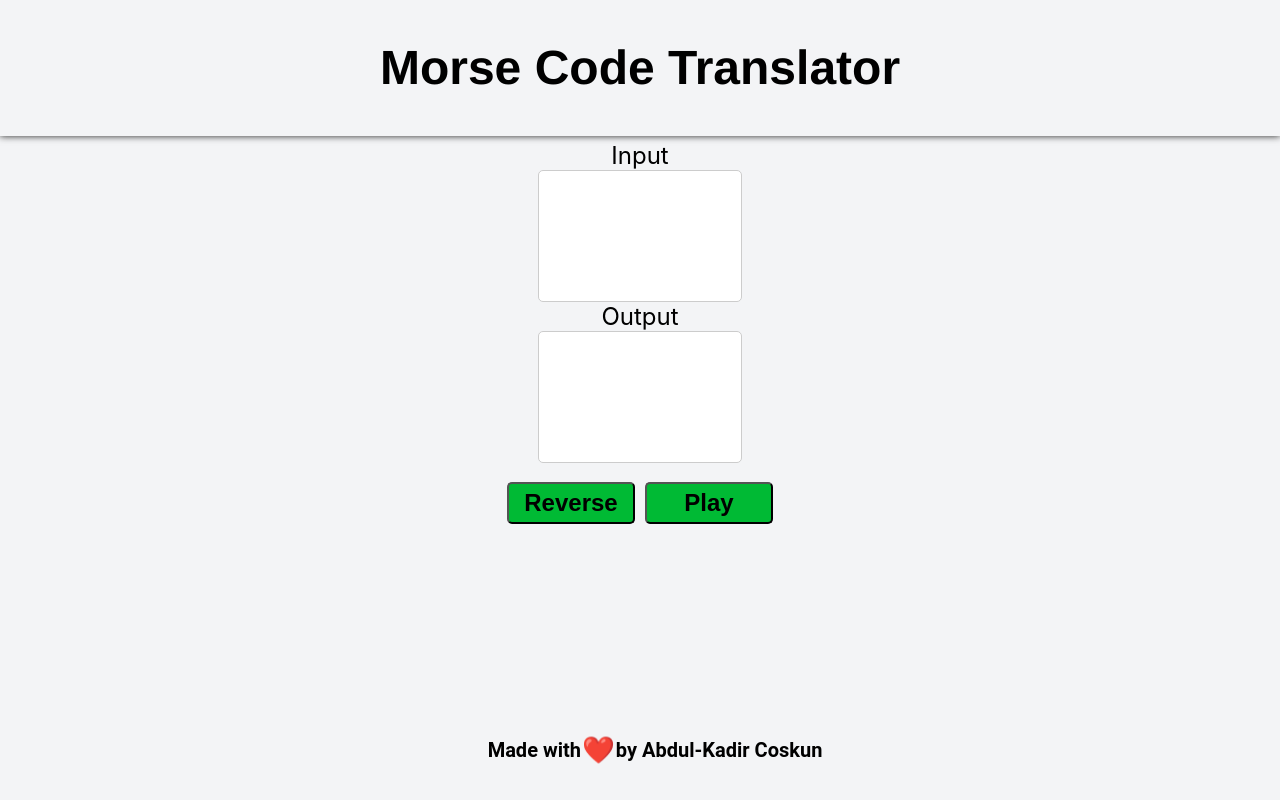
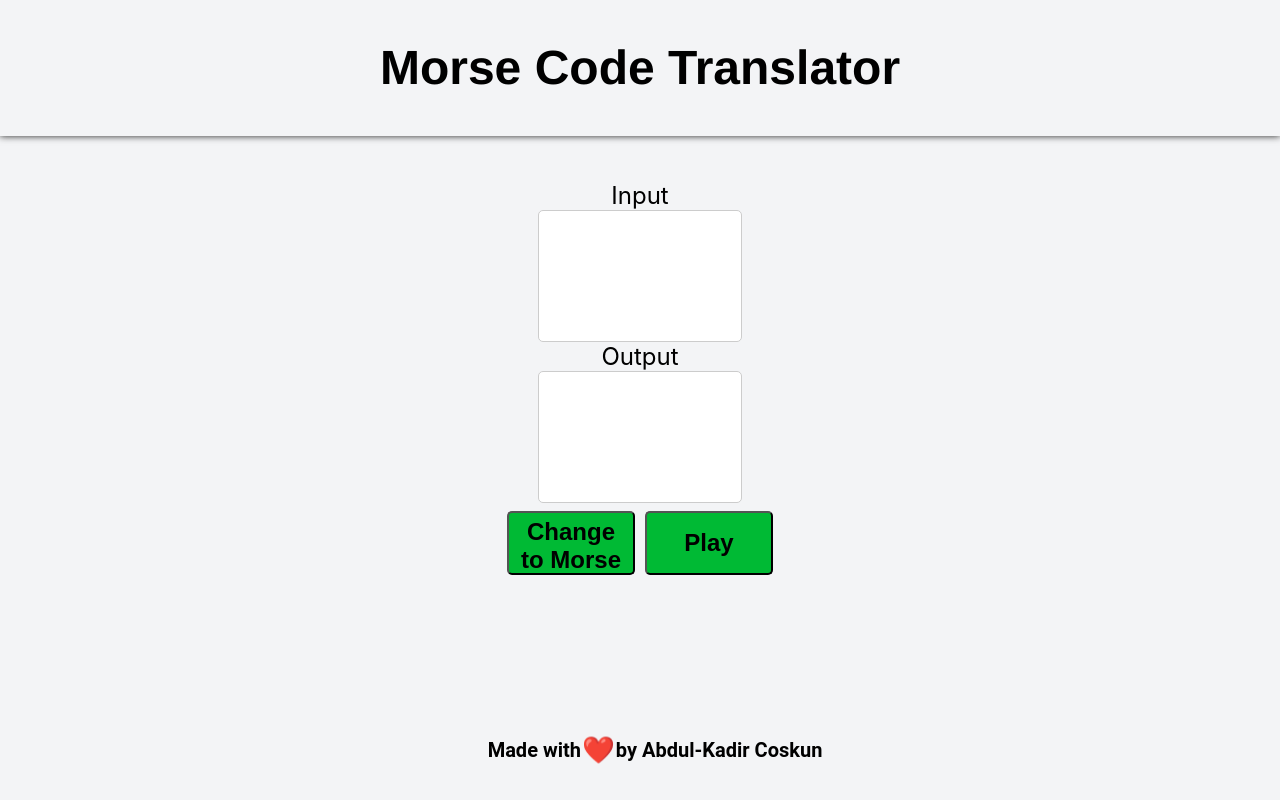
Before and after one commit to Chizaruu/morse-code-translator, a React (Create React App) app: page / in a window 1280 px wide. Built offline with nearby package versions, Linux system fonts and the light colour scheme.

Commit message:
Changed button height, added margin-top to main,  added switch support between languages.

```diff
--- a/src/App.js
+++ b/src/App.js
@@ -6,26 +6,41 @@ import styles from "./App.module.scss";
 function App() {
     const [input, setInput] = useState("");
     const [output, setOutput] = useState("");
-    const [reverse, setReverse] = useState(false);
+    const [direction, SetDirection] = useState("Morse");
 
     function handleInput(e) {
         setInput(e.target.value);
     }
 
-    function handleReverse() {
-        setReverse(!reverse);
+    function handleOutput(e) {
+        setOutput(e.target.value);
+    }
+
+    function handleDirection() {
+        SetDirection(direction === "Morse" ? "English" : "Morse");
+
+        const newInput = output;
+        const newOutput = input;
+
+        setInput(newInput);
+        setOutput(newOutput);
     }
 
     function handlePlay() {
         const audioCtx = new AudioContext();
         const morseAudio = new MorseAudio(audioCtx);
         morseAudio.connect(audioCtx.destination);
-        morseAudio.playString(0, reverse ? output : input);
+        morseAudio.playString(0, direction === "Morse" ? output : input);
     }
 
     useEffect(() => {
-        setOutput(new Translator().translate(input, reverse));
-    }, [input, reverse]);
+        setOutput(
+            new Translator().translate(
+                input,
+                direction !== "Morse" ? true : false
+            )
+        );
+    }, [input, direction]);
 
     return (
         <div className={styles.App}>
@@ -38,7 +53,9 @@ function App() {
                 <label htmlFor="output"> Output </label>
                 <textarea id="output" readOnly value={output} />
                 <div>
-                    <button onClick={handleReverse}>Reverse</button>
+                    <button onClick={handleDirection}>
+                        Change to {direction}
+                    </button>
                     <button onClick={handlePlay}>Play</button>
                 </div>
             </main>
--- a/src/scss/_button.scss
+++ b/src/scss/_button.scss
@@ -8,6 +8,7 @@ button {
     font-size: 1.5rem;
     width: 10vw;
     margin: 5px;
+    height: 8vh;
 
     &:hover {
         cursor: pointer;
--- a/src/scss/_main.scss
+++ b/src/scss/_main.scss
@@ -9,6 +9,7 @@ main {
     padding: 5px;
     border-radius: 5px;
     height: 75vh;
+    margin-top: 5vh;
     @include m.light {
         color: map-get(p.$light-theme-font-colors, primary);
     }
```
